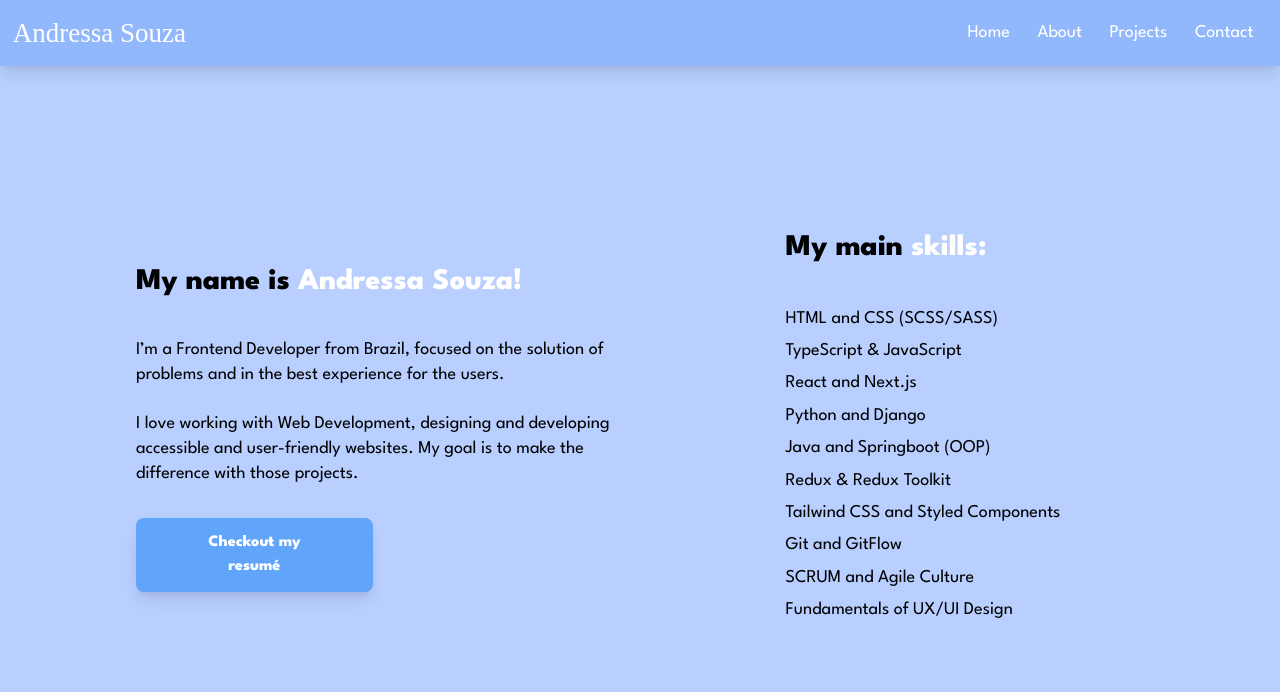
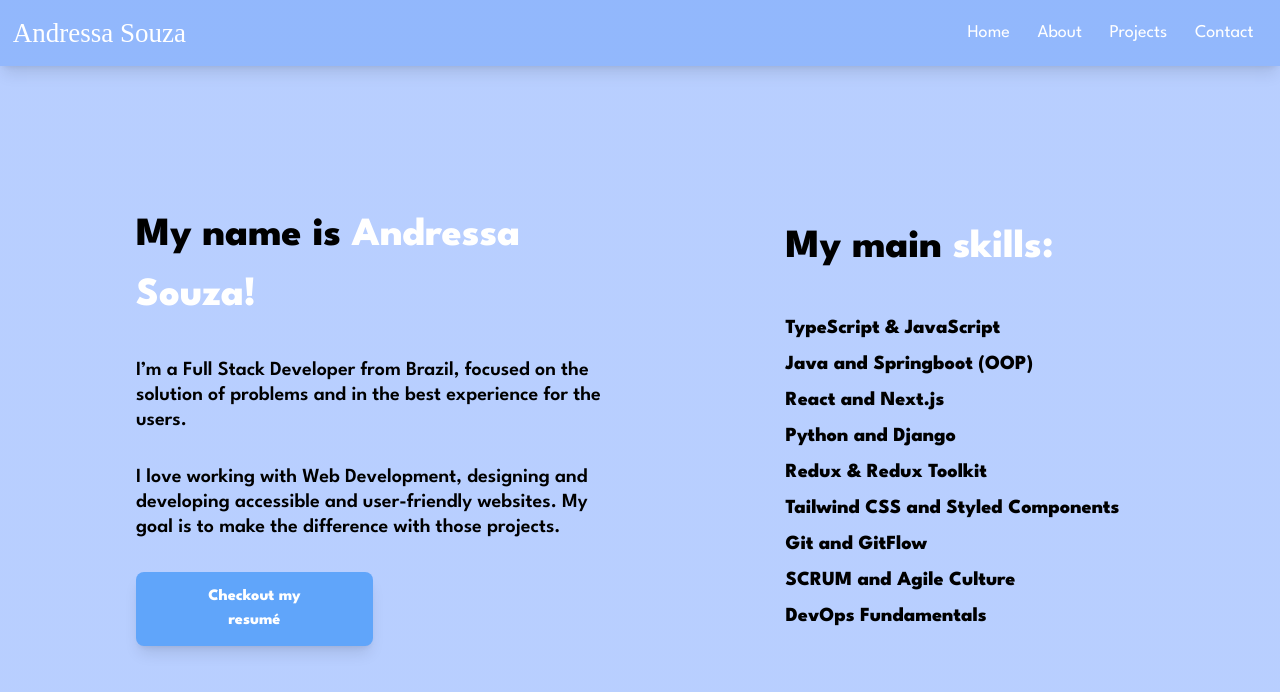
Before and after one commit to andressagabrielle21/andressa-souza, a Next.js app: page /about in a window 1280 px wide. Shown: the top 692 px of the page. Built offline with nearby package versions, Linux system fonts and the light colour scheme; a web font is replaced by a local one.

Commit message:
updated links

```diff
--- a/src/pages/about.jsx
+++ b/src/pages/about.jsx
@@ -7,32 +7,31 @@ const About = () => {
         <div className="flex flex-col md:flex-row my-[3em] md:my-0 md:p-0 text-center md:text-left items-center justify-around min-h-[90vh] mx-[3rem]">
 
             <div className='md:max-w-[40%] animate-animateFromTop mb-[1.8rem] md:mb-0'>
-                <h2 className='text-[30px] font-bold mb-[2rem]'>My name is <br className='md:hidden' /><span className='text-white break-normal'>Andressa Souza!</span></h2>
+                <h2 className='text-[40px] font-bold mb-[2rem]'>My name is <br className='md:hidden' /><span className='text-white break-normal'>Andressa Souza!</span></h2>
 
-                <p className='leading-[25px] mb-[1.5rem] text-[18px] break-normal'>I’m a Frontend Developer from Brazil, focused on the solution of problems and in the best experience for the users.</p>
+                <p className='leading-[25px] mb-[2rem] text-[20px] font-semibold break-normal'>I’m a Full Stack Developer from Brazil, focused on the solution of problems and in the best experience for the users.</p>
 
-                <p className='hidden md:block leading-[25px] mb-[2rem] text-[18px] break-normal'>I love working with Web Development, designing and developing accessible and user-friendly websites. My goal is to make the difference with those projects.</p>
+                <p className='hidden md:block font-semibold leading-[25px] mb-[2rem] text-[20px] break-normal'>I love working with Web Development, designing and developing accessible and user-friendly websites. My goal is to make the difference with those projects.</p>
 
                 <div className='md:w-2/4'>
-                    <Button buttonName="Checkout my resumé" link={'https://drive.google.com/file/d/1ly609bZ2idwQPJ7fOBJVRmedQN9C4HgK/view?usp=sharing'} />
+                    <Button buttonName="Checkout my resumé" link={'https://drive.google.com/file/d/1ethjkfOdWDR98DJoHmleqHgWbxMtshrQ/view?usp=sharing'} />
                 </div>
             </div>
 
 
             <div className="text-[16px] md:w-[28vw] animate-animateFromTop">
-                <h2 className='text-[30px] mb-[.5rem] md:mb-[2rem] font-bold'>My main <span className='text-white'>skills:</span> </h2>
+                <h2 className='text-[40px] mb-[.5rem] md:mb-[2rem] font-bold'>My main <span className='text-white'>skills:</span> </h2>
 
-                <ul className='leading-[1.8em] text-[18px]'>
-                    <li>HTML and CSS (SCSS/SASS)</li>
+                <ul className='text-[20px] font-bold leading-[1.8em] text-gray-'>
                     <li>TypeScript & JavaScript</li>
+                    <li>Java and Springboot (OOP) </li>
                     <li>React and Next.js</li>
                     <li>Python and Django</li>
-                    <li> Java and Springboot (OOP) </li>
                     <li>Redux & Redux Toolkit</li>
                     <li>Tailwind CSS and Styled Components</li>
                     <li>Git and GitFlow</li>
                     <li>SCRUM and Agile Culture</li>
-                    <li>Fundamentals of UX/UI Design</li>
+                    <li>DevOps Fundamentals</li>
                 </ul>
             </div>
         </div>
--- a/src/pages/index.jsx
+++ b/src/pages/index.jsx
@@ -10,7 +10,7 @@ const Home = () => {
             <h2 className='text-[1.5em] font-bold'>Hello!</h2>
 
             <h1 className='text-[2.2em] font-bold'>My name is <span className='text-white'>Andressa.</span> </h1>
-            <h1 className='text-[1.5em] md:text-[2em] font-bold'>I'm a <span className='text-white'>Frontend Developer.</span> </h1>
+            <h1 className='text-[1.5em] md:text-[2em] font-bold'>I'm a <span className='text-white'>Software Engineer.</span> </h1>
         </div>
         <Image className='animate-animateFromTop'
           src={Profile}
```
